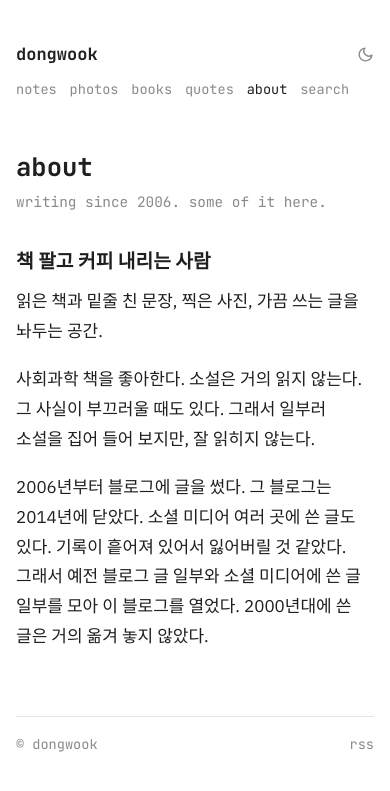
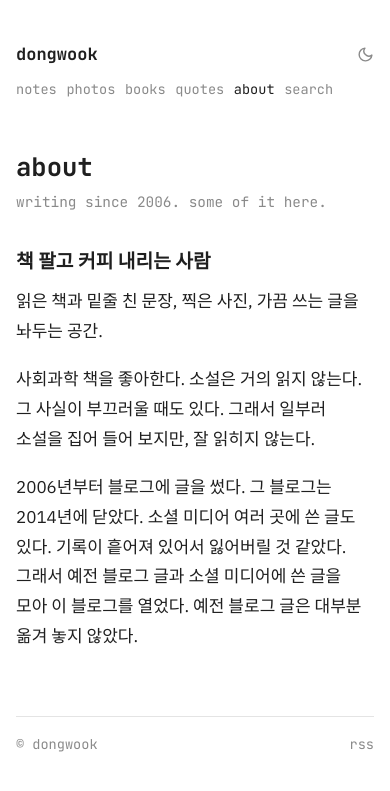
Before and after one commit to pfcolor/dongwook.org, a Jekyll site: the page built from about.md, in a window 390 px wide. Shown: the top 791 px of the page. Built offline with Jekyll 4.4.1, drawn with Linux system fonts in a browser that asks for light colours; some web fonts are replaced.

Commit message:
about 본문 수정, 좁은 화면에서 메뉴가 넘치지 않게 함
예전 블로그 글은 대부분 옮기지 않았다고 고쳤다.
메뉴가 6개가 되어 320~360px에서 넘치므로 간격을 줄이고 줄바꿈을 허용한다.

Co-Authored-By: Claude Sonnet 5.5 <noreply@anthropic.com>
Claude-Session: https://claude.ai/code/session_01Xb2QeGCiPSoXmWbFs8FZth

```diff
--- a/about.md
+++ b/about.md
@@ -11,4 +11,4 @@ subtitle: writing since 2006. some of it here.
 
 사회과학 책을 좋아한다. 소설은 거의 읽지 않는다. 그 사실이 부끄러울 때도 있다. 그래서 일부러 소설을 집어 들어 보지만, 잘 읽히지 않는다.
 
-2006년부터 블로그에 글을 썼다. 그 블로그는 2014년에 닫았다. 소셜 미디어 여러 곳에 쓴 글도 있다. 기록이 흩어져 있어서 잃어버릴 것 같았다. 그래서 예전 블로그 글 일부와 소셜 미디어에 쓴 글 일부를 모아 이 블로그를 열었다. 2000년대에 쓴 글은 거의 옮겨 놓지 않았다.
+2006년부터 블로그에 글을 썼다. 그 블로그는 2014년에 닫았다. 소셜 미디어 여러 곳에 쓴 글도 있다. 기록이 흩어져 있어서 잃어버릴 것 같았다. 그래서 예전 블로그 글과 소셜 미디어에 쓴 글을 모아 이 블로그를 열었다. 예전 블로그 글은 대부분 옮겨 놓지 않았다.
--- a/assets/css/main.css
+++ b/assets/css/main.css
@@ -96,7 +96,8 @@ a {
   .site-header nav {
     order: 3;
     flex-basis: 100%;
-    gap: 0.8rem;
+    flex-wrap: wrap;
+    gap: 0.2rem 0.6rem;
     margin-left: 0;
     font-size: 0.85rem;
   }
```
